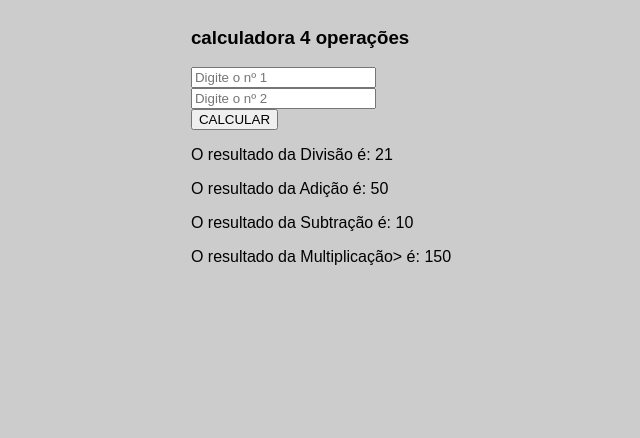
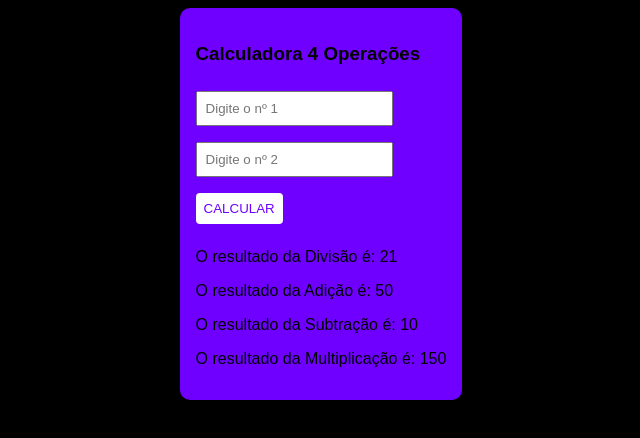
Before and after one commit to antony496/2dsc_leoncio, a plain HTML site: page index.html in a window 1280 px wide. Shown: the whole page, without its empty margins (327-967 px from the left). Drawn offline with Linux system fonts and the light colour scheme.

Commit message:
Iniciado o código Javascript

```diff
--- a/calculadora/css/estilo.css
+++ b/calculadora/css/estilo.css
@@ -7,5 +7,22 @@ body {
     width: 100%;
     display: flex;
     justify-content: center;
-    background-color: #ccc;
+    background-color: #000000;
 }
+.app {
+    background-color: #6f00ff;
+    padding: 16px;
+    border-radius: 10px;
+}
+input {
+    margin: 8px 0;
+    padding: 8px;
+}
+#btn-calcular{
+    background-color: white;
+    color: #6f00ff;
+    padding: 8px;
+    border-radius: 4px;
+    cursor: pointer;
+    border: none;
+}
--- /dev/null
+++ b/calculadora/js/script.js
@@ -0,0 +1,21 @@
+ // FAZ REFERÊNCIA AOS ELEMENTOS DOM
+const numero1 = document.querySelector('#numero1')
+
+const numero2 = document.querySelector('#numero2')
+
+const btncalcular = document.querySelector('#btn-calcular')
+
+const resultado = document.querySelector('.resultado')
+
+const adicao = document.querySelector('.adicao')
+
+const subtracao = document.querySelector('.subtracao')
+
+const multiplicacao = document.querySelector('.multiplicacao')
+
+const divisao = document.querySelector('.divisao')
+ // CRIA A FUNÇÃO CALCULAR
+
+
+
+ // ADICIONA ESCUTAR DE EVENTOS
--- a/index.html
+++ b/index.html
@@ -8,20 +8,20 @@
 </head>
 <body>
     <div class="app">
-        <h3>calculadora 4 operações</h3>
+        <h3>Calculadora 4 Operações</h3>
         <form class="formulario">
             <input type="number" id="numero1" placeholder="Digite o nº 1"><br>
             <input type="number" id="numero2" placeholder="Digite o nº 2"><br>
-            <input type="submit" value="CALCULAR">
-
+            <input type="submit" id="btn-calcular" value="CALCULAR">
         </form>
         <!-- INICIO DA EXIBIÇÃO -->
          <div class="resultado">
-           <p class="divisao">O resultado da Divisão é: 21</p>
-           <p class="adicao">O resultado da Adição é: 50</p>
-           <p class="subtracao">O resultado da Subtração é: 10</p>
-           <p class="multiplicacao">O resultado da Multiplicação> é: 150</p>
+            <p class="divisao">O resultado da Divisão é: 21</p>
+            <p class="adicao">O resultado da Adição é: 50</p>
+            <p class="subtracao">O resultado da Subtração é: 10</p>
+            <p class="multiplicacao">O resultado da Multiplicação é: 150</p>
          </div>
     </div>
+    <script src="./calculadora/js/script.js"></script>
 </body>
 </html>
```
